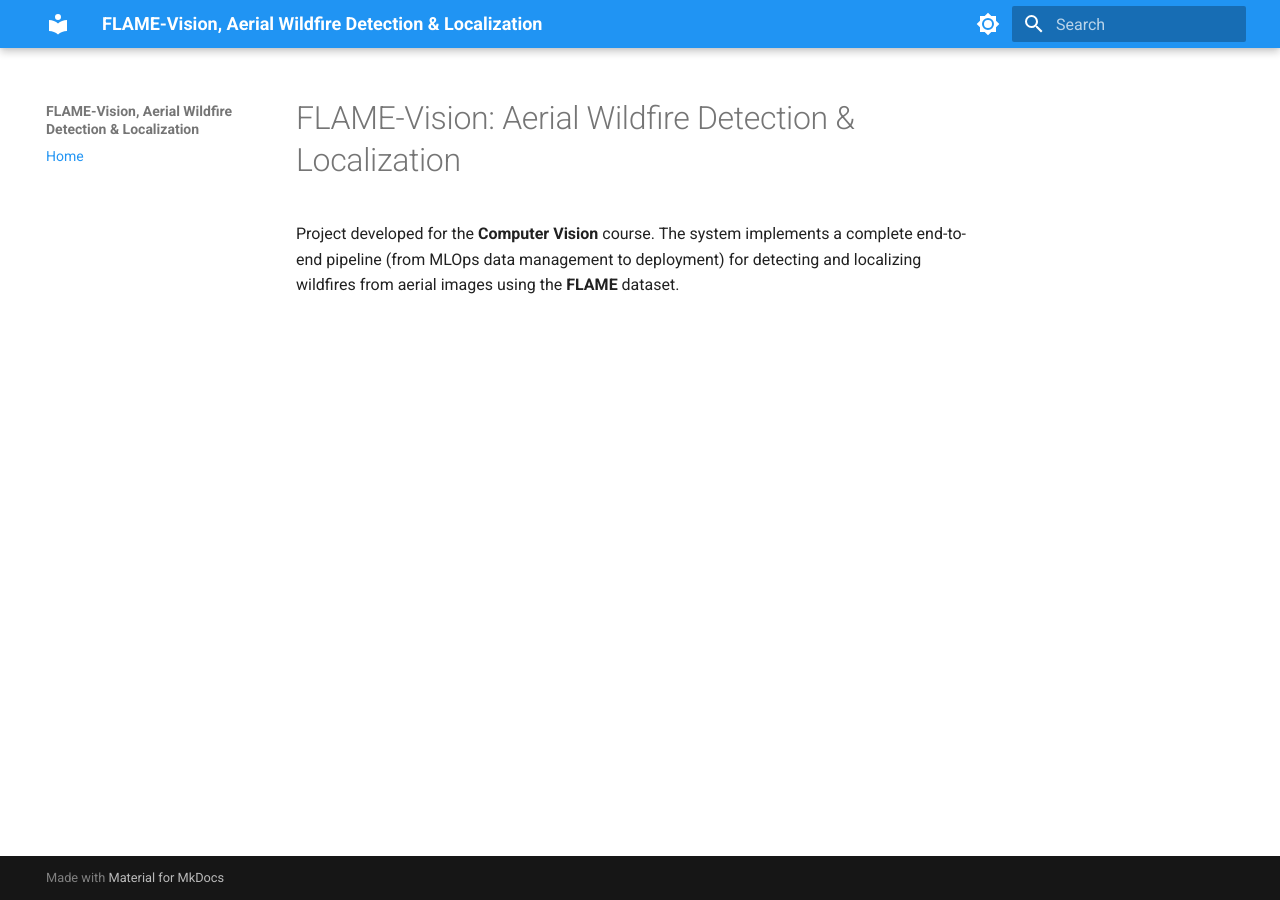
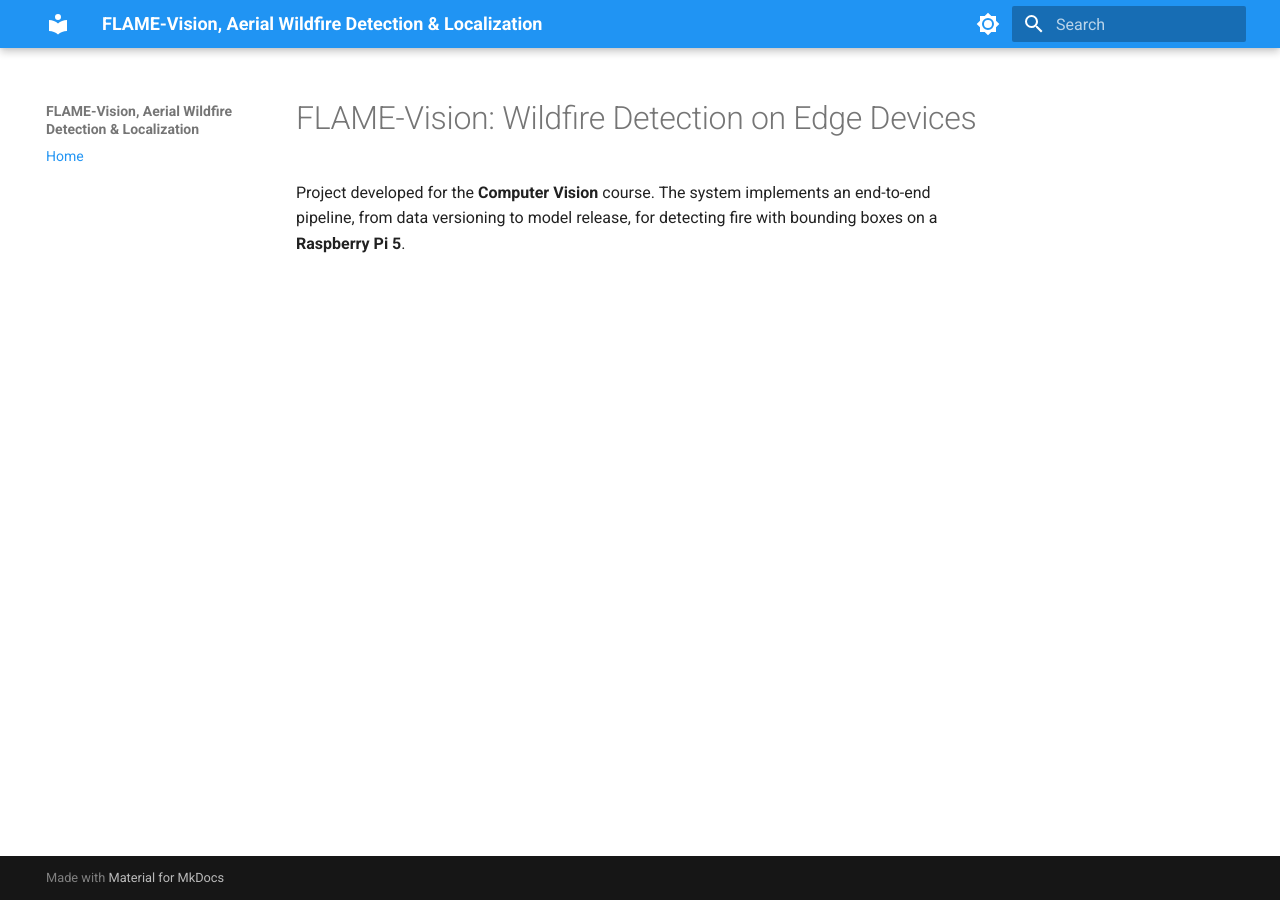
Before and after one commit to eduardalexandrut/wildfire-detection-flame, an MkDocs documentation site: the page built from docs/index.md, in a window 1280 px wide. Built offline with MkDocs 1.6.1 and Material for MkDocs 9.7.7, drawn with Linux system fonts in a browser that asks for light colours.

Commit message:
docs: update index.md

```diff
--- a/docs/index.md
+++ b/docs/index.md
@@ -3,7 +3,7 @@ layout: default
 title: Home
 ---
 
-# FLAME-Vision: Aerial Wildfire Detection & Localization
+# FLAME-Vision: Wildfire Detection on Edge Devices
 
-Project developed for the **Computer Vision** course. The system implements a complete end-to-end pipeline
-(from MLOps data management to deployment) for detecting and localizing wildfires from aerial images using the **FLAME** dataset.
+Project developed for the **Computer Vision** course. The system implements an end-to-end pipeline, from data versioning
+to model release, for detecting fire with bounding boxes on a **Raspberry Pi 5**.
```
